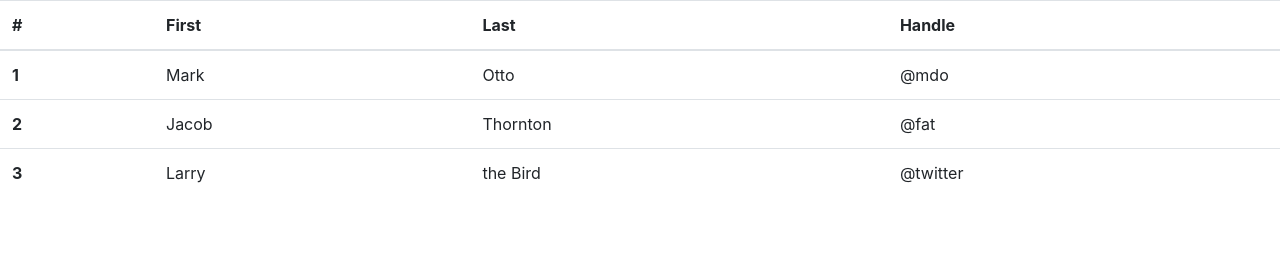
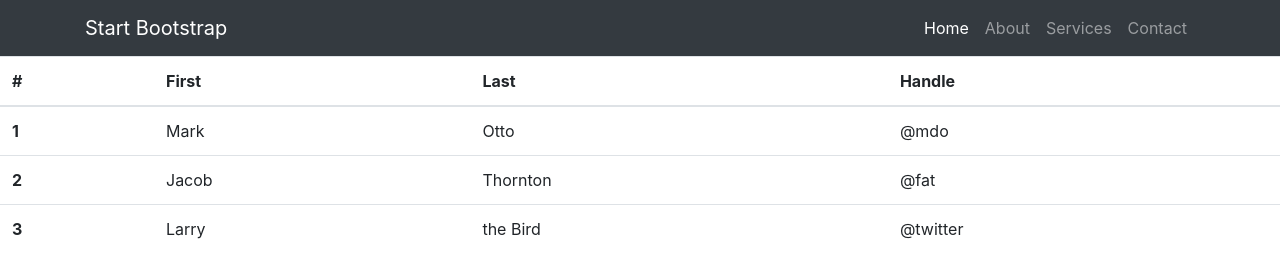
Before and after one commit to ipb-asi-dam/bootstrap-team-1, a website: page about.html in a window 1280 px wide. Drawn offline with Linux system fonts and the light colour scheme.

Commit message:
adding nav bar

```diff
--- a/about.html
+++ b/about.html
@@ -13,6 +13,33 @@
 </head>
 <link href="vendor/bootstrap/css/bootstrap.min.css" rel="stylesheet">
 <body>
+      <!-- Navigation -->
+  <nav class="navbar navbar-expand-lg navbar-dark bg-dark static-top">
+        <div class="container">
+          <a class="navbar-brand" href="#">Start Bootstrap</a>
+          <button class="navbar-toggler" type="button" data-toggle="collapse" data-target="#navbarResponsive" aria-controls="navbarResponsive" aria-expanded="false" aria-label="Toggle navigation">
+            <span class="navbar-toggler-icon"></span>
+          </button>
+          <div class="collapse navbar-collapse" id="navbarResponsive">
+            <ul class="navbar-nav ml-auto">
+              <li class="nav-item active">
+                <a class="nav-link" href="./index.html">Home
+                  <span class="sr-only">(current)</span>
+                </a>
+              </li>
+              <li class="nav-item">
+                <a class="nav-link" href="./about.html">About</a>
+              </li>
+              <li class="nav-item">
+                <a class="nav-link" href="./services.html">Services</a>
+              </li>
+              <li class="nav-item">
+                <a class="nav-link" href="#">Contact</a>
+              </li>
+            </ul>
+          </div>
+        </div>
+      </nav>
 
     <div>
         <table class="table">
```
